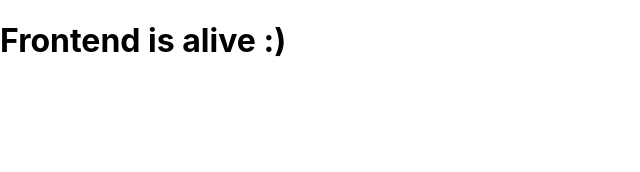
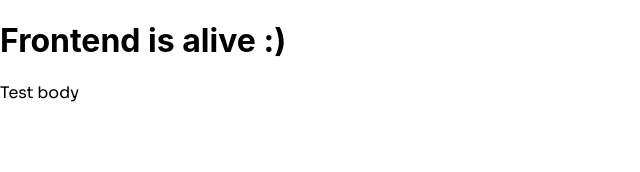
Before and after one commit to harsohailB/CalgaryHacks2021, a React (Create React App) app in the folder frontend/: page / in a window 1280 px wide. Shown: the top 172 px of the page, without its empty margins (0-640 px from the left). Built offline with nearby package versions, Linux system fonts and the light colour scheme.

Commit message:
add fonts and materialui theming

```diff
--- a/frontend/public/index.html
+++ b/frontend/public/index.html
@@ -1,13 +1,21 @@
 <!DOCTYPE html>
 <html lang="en">
-
   <head>
     <meta charset="utf-8" />
     <link rel="icon" href="%PUBLIC_URL%/favicon.ico" />
     <meta name="viewport" content="width=device-width, initial-scale=1" />
     <meta name="theme-color" content="#000000" />
-  <meta name="description" content="Web site created using create-react-app" />
+    <meta
+      name="description"
+      content="Web site created using create-react-app"
+    />
     <link rel="apple-touch-icon" href="%PUBLIC_URL%/logo192.png" />
+    <link rel="preconnect" href="https://fonts.gstatic.com" />
+    <link
+      href="https://fonts.googleapis.com/css2?family=Open+Sans:ital,wght@0,300;0,400;0,600;0,700;0,800;1,300;1,400;1,600;1,700;1,800&family=Roboto:ital,wght@0,100;0,300;0,400;0,500;0,700;0,900;1,100;1,300;1,400;1,500;1,700;1,900&family=Sora:wght@100;200;300;400;500;600;700;800&display=swap"
+      rel="stylesheet"
+    />
+
     <!--
       manifest.json provides metadata used when your web app is installed on a
       user's mobile device or desktop. See https://developers.google.com/web/fundamentals/web-app-manifest/
@@ -39,5 +47,4 @@
       To create a production bundle, use `npm run build` or `yarn build`.
     -->
   </body>
-
 </html>
--- a/frontend/src/App.css
+++ b/frontend/src/App.css
@@ -1,3 +1,8 @@
+p {
+  font-family: "Sora", "Roboto", -apple-system, BlinkMacSystemFont, "Segoe UI",
+    Oxygen, Ubuntu, Cantarell, "Open Sans", "Helvetica Neue", sans-serif;
+}
+
 .App {
   text-align: center;
 }
--- a/frontend/src/App.js
+++ b/frontend/src/App.js
@@ -14,6 +14,7 @@
   return (
     <div className={classes.root}>
       <h1>Frontend is alive :)</h1>
+      <p>Test body</p>
     </div>
   );
 }
--- a/frontend/src/theme/index.js
+++ b/frontend/src/theme/index.js
@@ -1,8 +1,7 @@
-const theme = {
-  backgroundColor: '#ffffff',
-  p: {
-    fontFamily: "'Sora', -apple-system, BlinkMacSystemFont, 'Segoe UI', 'Roboto', 'Oxygen', 'Ubuntu', 'Cantarell', 'Fira Sans', 'Droid Sans', 'Helvetica Neue', sans-serif;"
-  }
-}
+import { createMuiTheme } from "@material-ui/core";
+
+const theme = createMuiTheme({
+  backgroundColor: '#ffffff'
+});
 
 export default theme;
```
Lines whose indentation alone changed are shown as unchanged.
